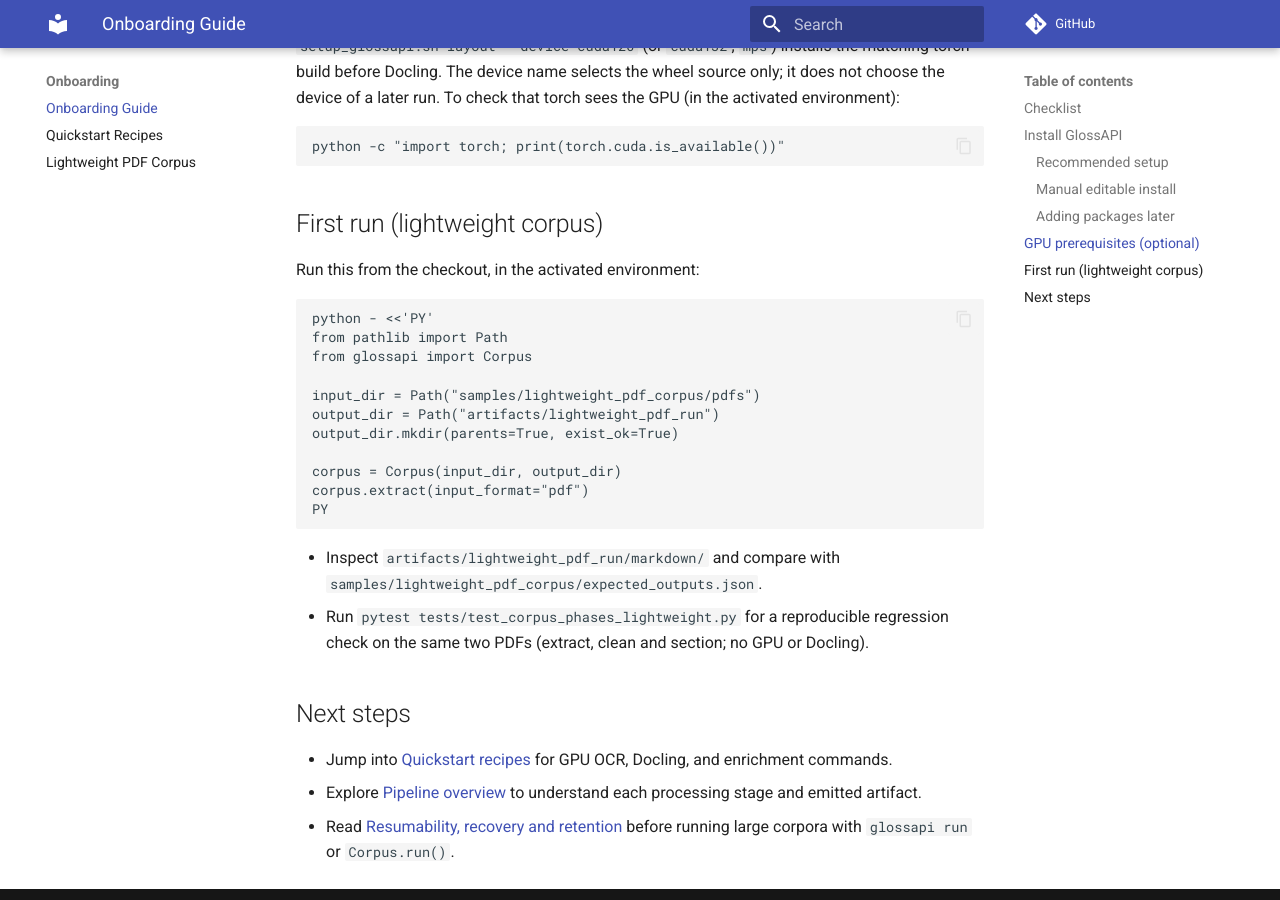
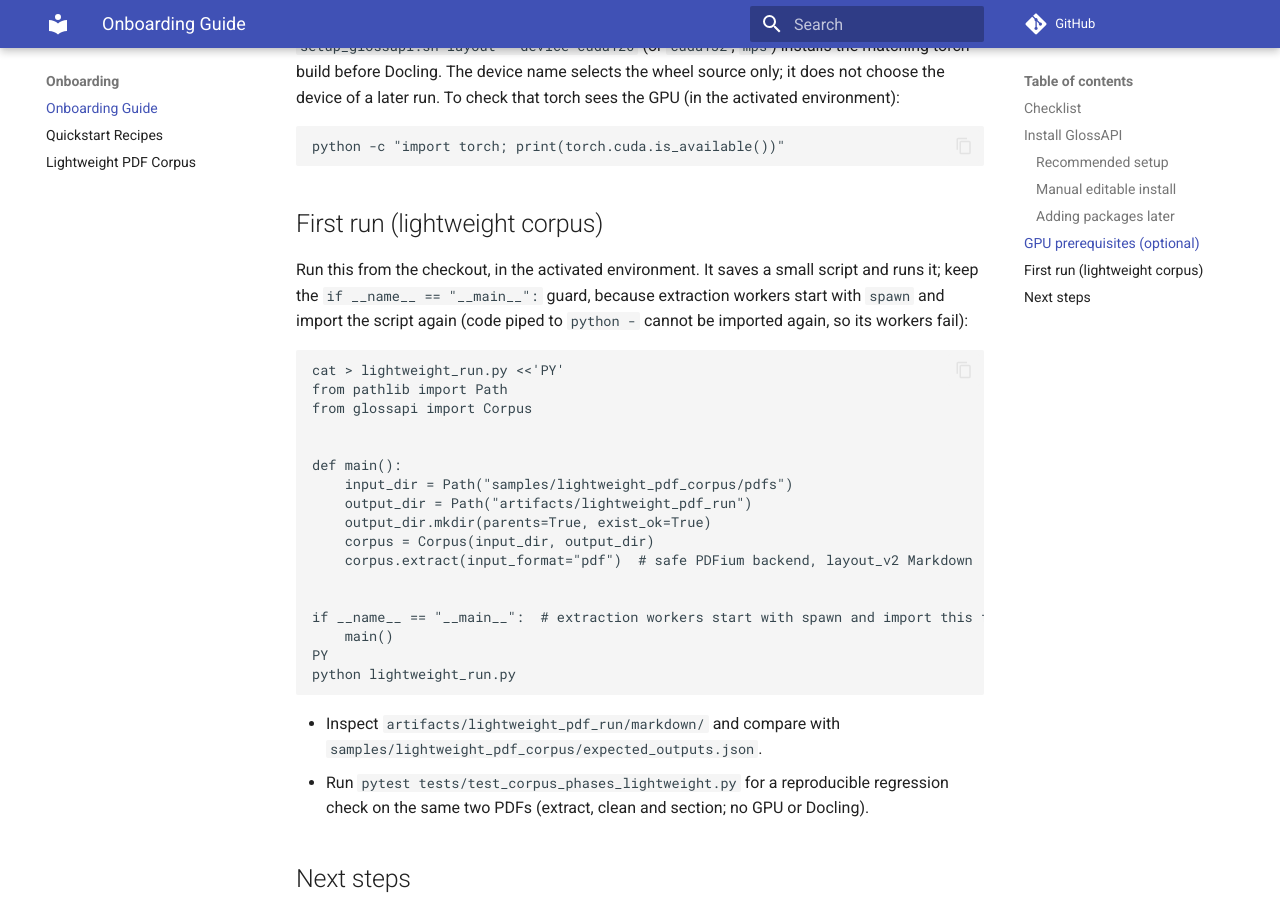
Before and after one commit to eellak/glossAPI, an MkDocs documentation site: the page built from docs/getting_started.md, in a window 1280 px wide and 900 px high, scrolled down 2389 px. Built offline with MkDocs 1.6.1 and Material for MkDocs 9.7.7, drawn with Linux system fonts in a browser that asks for light colours; comment, search, counter and statistics services are not loaded.

Commit message:
Quickstart: a saved, guarded script instead of stdin (FINAL-ASTRA-c2 C2-02)
Code piped to python - cannot be re-imported by spawn workers, so the
heredoc examples extracted 0 of 2 files. README, getting_started and
lightweight_corpus now save lightweight_run.py with an
if __name__ == "__main__" guard and run it; the stdin exception claim is
removed.

Co-Authored-By: Claude Opus 5.5 <noreply@anthropic.com>

````diff
--- a/docs/getting_started.md
+++ b/docs/getting_started.md
@@ -103,20 +103,28 @@ python -c "import torch; print(torch.cuda.is_available())"
 
 ## First run (lightweight corpus)
 
-Run this from the checkout, in the activated environment:
+Run this from the checkout, in the activated environment. It saves a small script and runs it; keep the
+`if __name__ == "__main__":` guard, because extraction workers start with `spawn` and import the script again (code
+piped to `python -` cannot be imported again, so its workers fail):
 
 ```bash
-python - <<'PY'
+cat > lightweight_run.py <<'PY'
 from pathlib import Path
 from glossapi import Corpus
 
-input_dir = Path("samples/lightweight_pdf_corpus/pdfs")
-output_dir = Path("artifacts/lightweight_pdf_run")
-output_dir.mkdir(parents=True, exist_ok=True)
 
-corpus = Corpus(input_dir, output_dir)
-corpus.extract(input_format="pdf")
+def main():
+    input_dir = Path("samples/lightweight_pdf_corpus/pdfs")
+    output_dir = Path("artifacts/lightweight_pdf_run")
+    output_dir.mkdir(parents=True, exist_ok=True)
+    corpus = Corpus(input_dir, output_dir)
+    corpus.extract(input_format="pdf")  # safe PDFium backend, layout_v2 Markdown
+
+
+if __name__ == "__main__":  # extraction workers start with spawn and import this file again
+    main()
 PY
+python lightweight_run.py
 ```
 
 - Inspect `artifacts/lightweight_pdf_run/markdown/` and compare with `samples/lightweight_pdf_corpus/expected_outputs.json`.
````
Also changed, not shown: README.md (+14 -8 lines), docs/lightweight_corpus.md (+15 -6 lines).
